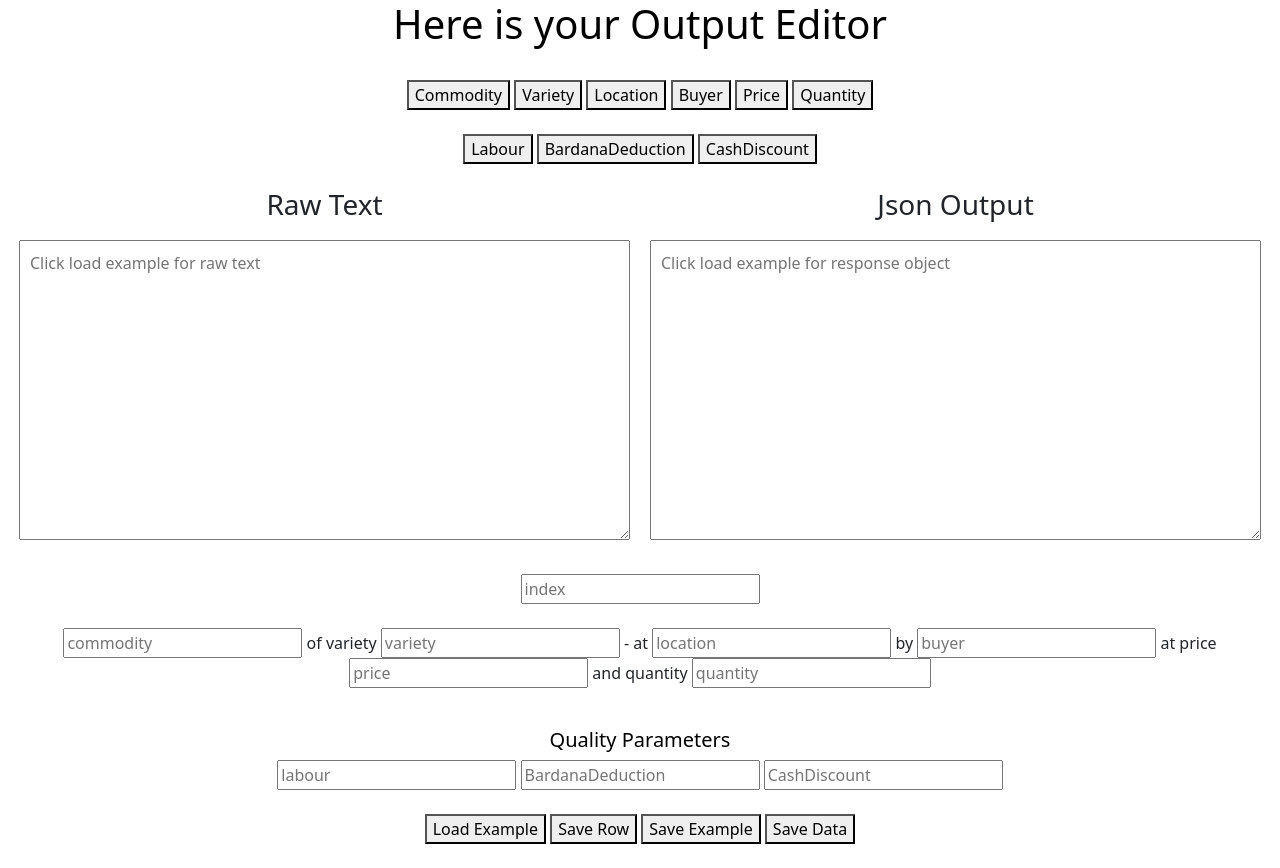
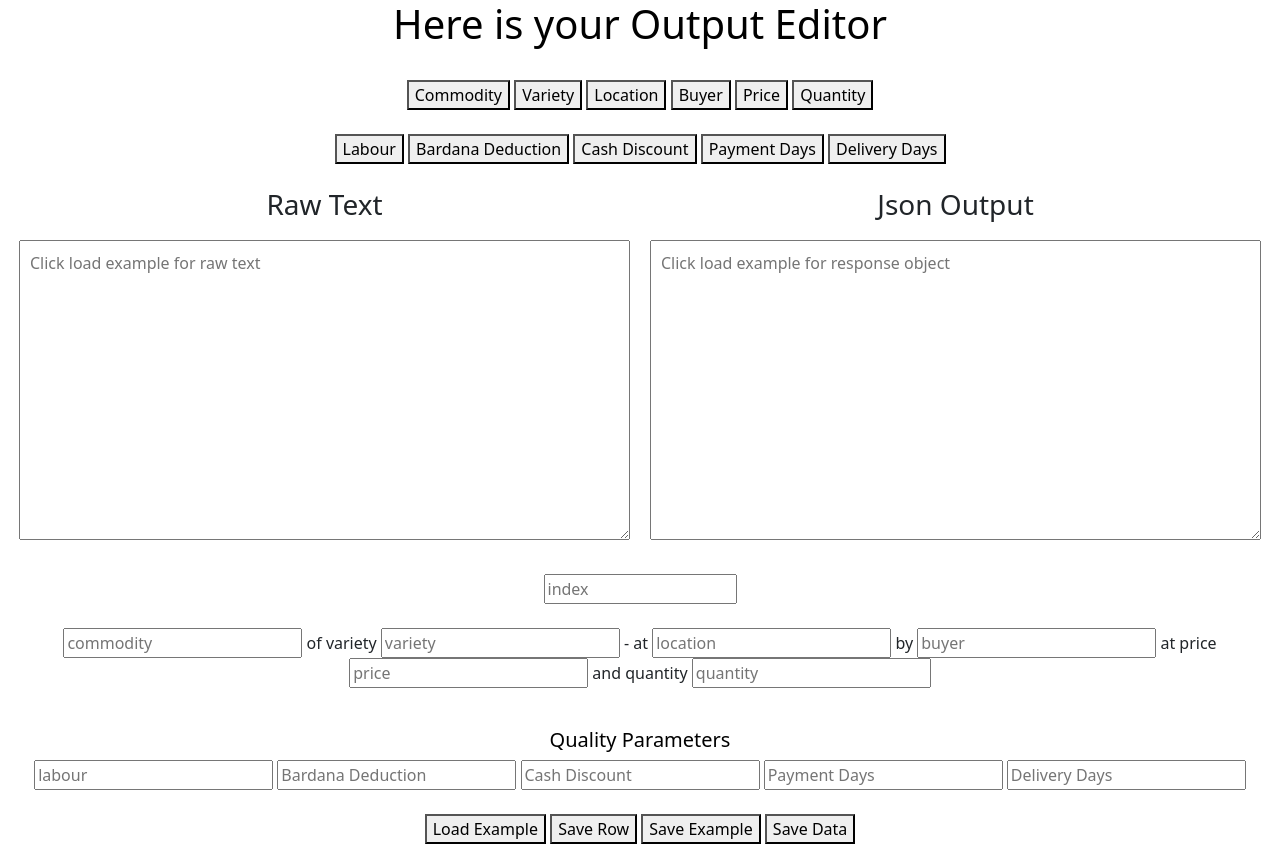
Before and after one commit to mayank1903/text_annotation_tool, a Flask app: page /editor in a window 1280 px wide. Run offline with Flask 3, Linux system fonts and the light colour scheme.

Commit message:
added params

```diff
--- a/templates/editor-3.html
+++ b/templates/editor-3.html
@@ -42,8 +42,10 @@
     <div class="centered">
 <!--       change it later if the number or name of button changes -->
       <button id="labourb" onclick="highlightText('labour')">Labour</button>
-      <button id="BardanaDeductionb" onclick="highlightText('BardanaDeduction')">BardanaDeduction</button>
-      <button id="CashDiscountb" onclick="highlightText('CashDiscount')">CashDiscount</button>
+      <button id="BardanaDeductionb" onclick="highlightText('BardanaDeduction')">Bardana Deduction</button>
+      <button id="CashDiscountb" onclick="highlightText('CashDiscount')">Cash Discount</button>
+      <button id="PaymentDaysb" onclick="highlightText('PaymentDays')">Payment Days</button>
+      <button id="DeliveryDaysb" onclick="highlightText('DeliveryDays')">Delivery Days</button>
     </div><br>
 
     <div style="display:flex; flex-direction:row; justify-content:center;">
@@ -59,7 +61,7 @@
     </div><br>
 
     <div class="centered">
-      <input type="text" size="20" id="idbox" class="center" placeholder="index" readonly>
+      <input type="text" size="15" id="idbox" class="center" placeholder="index" readonly>
     </div><br>
 
     <div class="centered">
@@ -70,8 +72,10 @@
       <h5 style="color:black;">Quality Parameters</h5>
 <!--       change this if the name and the number of button changes -->
       <input type='text' id='labour' placeholder="labour">
-      <input type='text' id='BardanaDeduction' placeholder="BardanaDeduction">
-      <input type='text' id='CashDiscount' placeholder="CashDiscount">
+      <input type='text' id='BardanaDeduction' placeholder="Bardana Deduction">
+      <input type='text' id='CashDiscount' placeholder="Cash Discount">
+      <input type='text' id='PaymentDays' placeholder="Payment Days">
+      <input type='text' id='DeliveryDays' placeholder="Delivery Days">
     </div><br>
 
     <div class="centered">
@@ -127,6 +131,8 @@
                 let inputValue7 = document.getElementById("labour").value;
                 let inputValue8 = document.getElementById("BardanaDeduction").value;
                 let inputValue9 = document.getElementById("CashDiscount").value;
+                let inputValue10 = document.getElementById("PaymentDays").value;
+                let inputValue11 = document.getElementById("DeliveryDays").value;
 
                 // change this if the name and the number of text box/ button changes
                 let data = {
@@ -136,9 +142,11 @@
                       "buyer": inputValue4,
                       "price": inputValue5,
                       "quantity": inputValue6,
-                      "labour": inputValue6,
-                      "BardanaDeduction": inputValue6,
-                      "CashDiscount": inputValue6
+                      "labour": inputValue7,
+                      "Bardana Deduction": inputValue8,
+                      "Cash Discount": inputValue9,
+                      "Payment Days": inputValue10,
+                      "Delivery Days": inputValue11
                     };
                 fetch('/save_row',{
                 method: 'POST',
```
